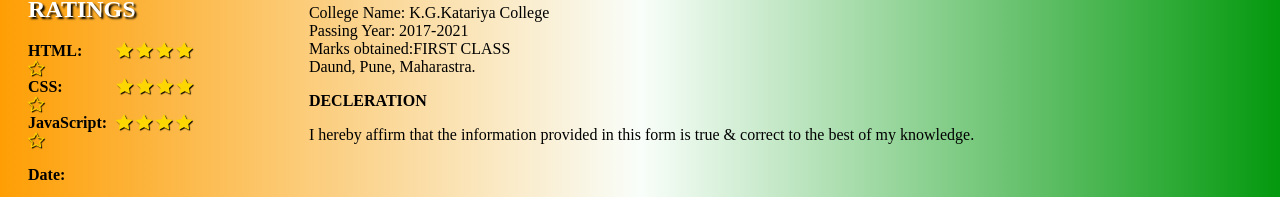
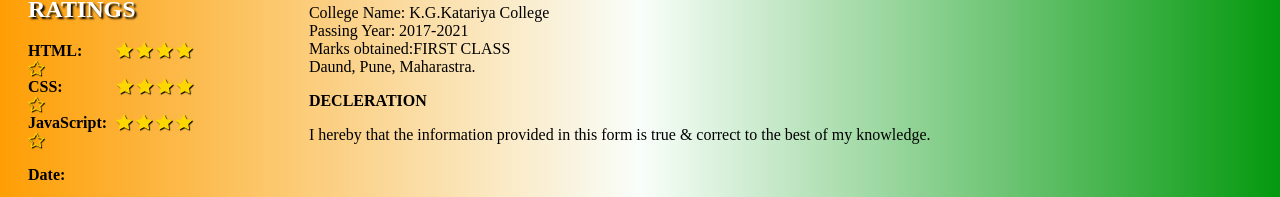
Before and after one commit to 5851moinuddin-shaikh/Portfolio, a website: page index.html in a window 1280 px wide. Shown: the part 1321-1518 px from the top of the page. Drawn offline with nearby package versions, Linux system fonts and the light colour scheme.

Commit message:
Update index.html

```diff
--- a/index.html
+++ b/index.html
@@ -254,7 +254,7 @@
                     </p>
                     <div>
                         <b>DECLERATION</b>
-                        <P>I hereby affirm that the information provided in this form is true &amp; correct to the
+                        <P>I hereby that the information provided in this form is true &amp; correct to the
                             best
                             of my knowledge.</P>
                     </div>
```
